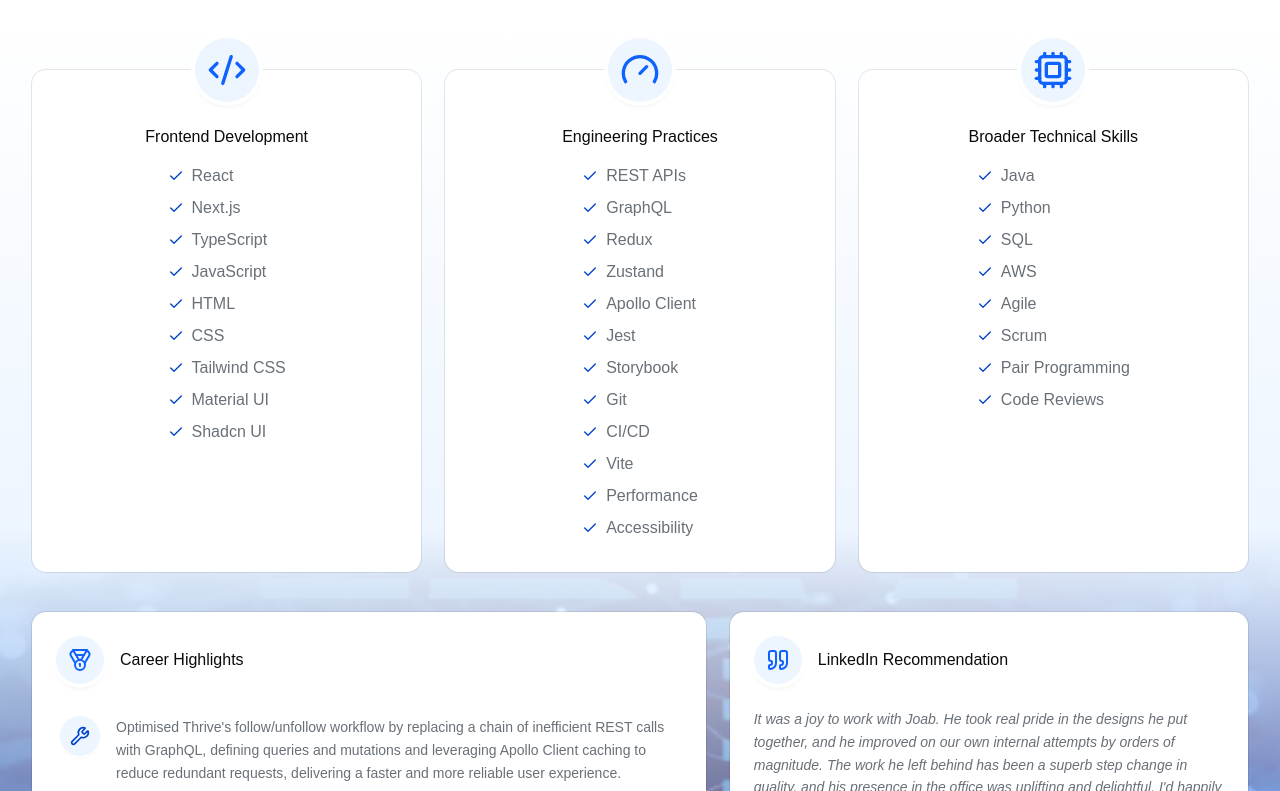
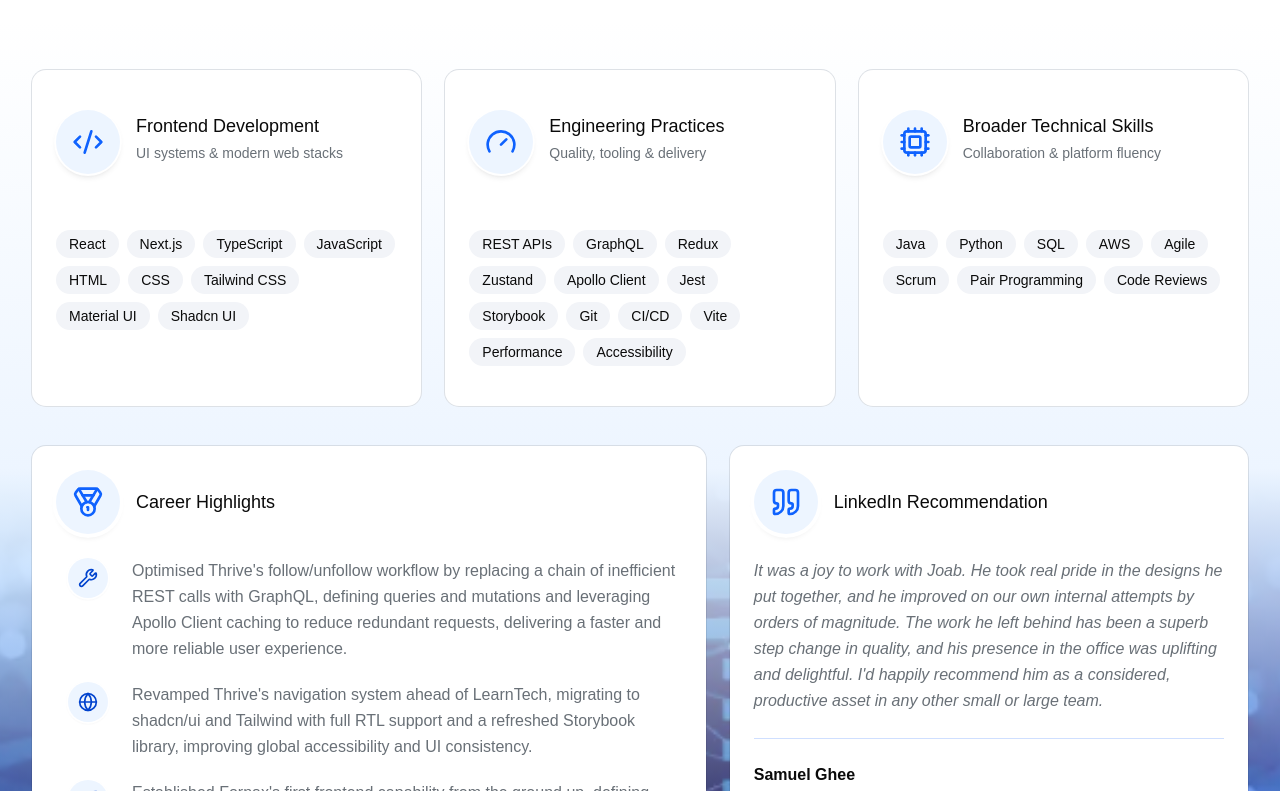
Before and after one commit to JoabFelton138/joab-portfolio, a React (Vite) app in the folder joab-portfolio/: page / in a window 1280 px wide. Shown: the part 449-1240 px from the top of the page. Built offline with nearby package versions, Linux system fonts and the light colour scheme.

Commit message:
style: final layout adjustments

```diff
--- a/joab-portfolio/src/components/career-highlights-and-recommendation/CareerHighlightsCard.tsx
+++ b/joab-portfolio/src/components/career-highlights-and-recommendation/CareerHighlightsCard.tsx
@@ -22,21 +22,21 @@
     ];
 
     return (
-        <Card className="flex h-full flex-col justify-start p-6">
-            <CardHeader className="grid grid-cols-[3rem_1fr] items-center gap-x-4 px-0 pb-0">
-                <IconCircle className="size-12 justify-self-center">
-                <Medal className="size-6 text-icon" />
+        <Card className="flex h-full flex-col justify-start gap-6 p-6 pb-8">
+            <CardHeader className="grid grid-cols-[4rem_1fr] items-center gap-x-4 px-0 pb-0">
+                <IconCircle className="size-16 justify-self-center">
+                    <Medal className="size-8 text-icon" />
                 </IconCircle>
-                <CardTitle>Career Highlights</CardTitle>
+                <CardTitle className="text-lg leading-snug">Career Highlights</CardTitle>
             </CardHeader>
-            <CardContent className="px-0 pt-4">
-                <div className="flex flex-col gap-4">
+            <CardContent className="px-0 pt-0">
+                <div className="flex flex-col gap-5">
                 {careerHighlights.map((ch) => (
-                    <div className="grid grid-cols-[3rem_1fr] items-start gap-x-3" key={ch.highlight}>
+                    <div className="grid grid-cols-[4rem_1fr] items-start gap-x-3" key={ch.highlight}>
                     <IconCircle className="size-10 shrink-0 justify-self-center ring-2 shadow-sm">
                         {ch.icon}
                     </IconCircle>
-                    <p className="text-sm leading-relaxed text-muted-foreground">
+                    <p className="text-base leading-relaxed text-muted-foreground">
                         {ch.highlight}
                     </p>
                     </div>
--- a/joab-portfolio/src/components/career-highlights-and-recommendation/RecommendationCard.tsx
+++ b/joab-portfolio/src/components/career-highlights-and-recommendation/RecommendationCard.tsx
@@ -11,25 +11,25 @@
     return (
         <Card className="flex h-full flex-col justify-start gap-0 p-6">
             <CardHeader className="flex flex-row items-center gap-4 px-0 pb-6">
-                <IconCircle className="size-12">
-                    <Quote className="size-6 text-icon" />
+                <IconCircle className="size-16 shrink-0">
+                    <Quote className="size-8 text-icon" />
                 </IconCircle>
-                <CardTitle>LinkedIn Recommendation</CardTitle>
+                <CardTitle className="text-lg leading-snug">LinkedIn Recommendation</CardTitle>
             </CardHeader>
             <CardContent className="px-0">
                 <div className="border-b border-border-accent pb-6">
-                <p className="text-sm italic leading-relaxed text-muted-foreground">
-                    {recommendation}
-                </p>
+                    <p className="text-base italic leading-relaxed text-muted-foreground">
+                        {recommendation}
+                    </p>
                 </div>
                 <div className="flex flex-col gap-1 pt-6">
-                    <p className="font-semibold text-foreground">
+                    <p className="text-base font-semibold text-foreground">
                         Samuel Ghee
                     </p>
                     <p className="text-sm text-muted-foreground">
                         Platform Director at Fornax Energy
                     </p>
-                    <Button asChild variant="outline" className="mt-4 w-fit gap-2">
+                    <Button asChild variant="outline" size="lg" className="mt-4 w-fit gap-2">
                         <a href={"https://www.linkedin.com/in/joab-felton/"} target="_blank" rel="noopener noreferrer">
                             View on LinkedIn
                             <FaLinkedin className="size-4" />
--- a/joab-portfolio/src/components/technical-skills/TechnicalSkills.tsx
+++ b/joab-portfolio/src/components/technical-skills/TechnicalSkills.tsx
@@ -56,7 +56,7 @@
 
     return (
         <section className="mx-auto w-full max-w-7xl px-8 pt-4 pb-6" id="technical-skills">
-            <div className="grid grid-cols-1 md:grid-cols-2 lg:grid-cols-3 gap-x-6 gap-y-12 pt-8 md:gap-y-10 lg:gap-y-8">
+            <div className="grid grid-cols-1 md:grid-cols-2 lg:grid-cols-3 gap-6 pt-8">
                 {technicalSkills.map((skill) => (
                     <TechnicalSkillsCard
                         key={skill.name}
--- a/joab-portfolio/src/components/technical-skills/TechnicalSkillsCard.tsx
+++ b/joab-portfolio/src/components/technical-skills/TechnicalSkillsCard.tsx
@@ -1,45 +1,71 @@
-import { Check, CodeXml, Cpu, Gauge } from "lucide-react";
+import { CodeXml, Cpu, Gauge, type LucideIcon } from "lucide-react";
 import { Card, CardContent, CardHeader, CardTitle } from "../ui/card";
+import { Badge } from "../ui/badge";
 import { IconCircle } from "../IconCircle";
 
-export const TechnicalSkillsCard = ({ name, skills }: { name: string, skills: string[] }) => {
+const cardMeta: Record<
+    string,
+    { icon: LucideIcon; blurb: string }
+> = {
+    "Frontend Development": {
+        icon: CodeXml,
+        blurb: "UI systems & modern web stacks",
+    },
+    "Engineering Practices": {
+        icon: Gauge,
+        blurb: "Quality, tooling & delivery",
+    },
+    "Broader Technical Skills": {
+        icon: Cpu,
+        blurb: "Collaboration & platform fluency",
+    },
+};
 
-    const titleIconClass = "size-10 text-icon";
-
-    const getIcon = () => {
-        switch (name) {
-            case "Frontend Development":
-                return <CodeXml className={titleIconClass} />;
-            case "Engineering Practices":
-                return <Gauge className={titleIconClass}/>;
-            case "Broader Technical Skills":
-                return <Cpu className={titleIconClass}/>;
-        }
-    };
-
-    const iconClass = "absolute left-1/2 top-0 flex size-16 -translate-x-1/2 -translate-y-1/2";
+export const TechnicalSkillsCard = ({
+    name,
+    skills,
+}: {
+    name: string;
+    skills: string[];
+}) => {
+    const meta = cardMeta[name];
+    const Icon = meta?.icon;
 
     return (
-        <>
-            <Card className="relative overflow-visible">
-                <IconCircle className={iconClass}>
-                    {getIcon()}
-                </IconCircle>
+        <Card className="relative flex h-full flex-col overflow-hidden border-0 ring-1 ring-border">
+            <CardHeader className="gap-4 px-6 pt-6 pb-5">
+                <div className="flex items-start gap-4">
+                    {Icon ? (
+                        <IconCircle className="size-16 shrink-0 shadow-md ring-2 ring-background">
+                            <Icon className="size-8 text-icon" />
+                        </IconCircle>
+                    ) : null}
+                    <div className="min-w-0 space-y-1 pt-1">
+                        <CardTitle className="text-lg leading-snug">
+                            {name}
+                        </CardTitle>
+                        {meta?.blurb ? (
+                            <p className="text-sm text-muted-foreground">
+                                {meta.blurb}
+                            </p>
+                        ) : null}
+                    </div>
+                </div>
+            </CardHeader>
 
-                <CardHeader className="pt-10 text-center">
-                    <CardTitle>{name}</CardTitle>
-                </CardHeader>
-                <CardContent className="px-4 pb-4">
-                <ul className="mx-auto flex w-fit flex-col gap-2">
+            <CardContent className="flex flex-1 px-6 pt-5 pb-6">
+                <div className="flex flex-wrap content-start gap-2">
                     {skills.map((skill) => (
-                        <li key={skill} className="flex items-center gap-2">
-                        <Check className="size-4 shrink-0 text-icon-nested" />
-                        <span className="text-base text-muted-foreground">{skill}</span>
-                        </li>
+                        <Badge
+                            key={skill}
+                            variant="secondary"
+                            className="h-7 border-transparent bg-muted px-3 text-sm font-medium text-foreground"
+                        >
+                            {skill}
+                        </Badge>
                     ))}
-                </ul>
-                </CardContent>
-            </Card>
-        </>
+                </div>
+            </CardContent>
+        </Card>
     );
-}
+};
```
